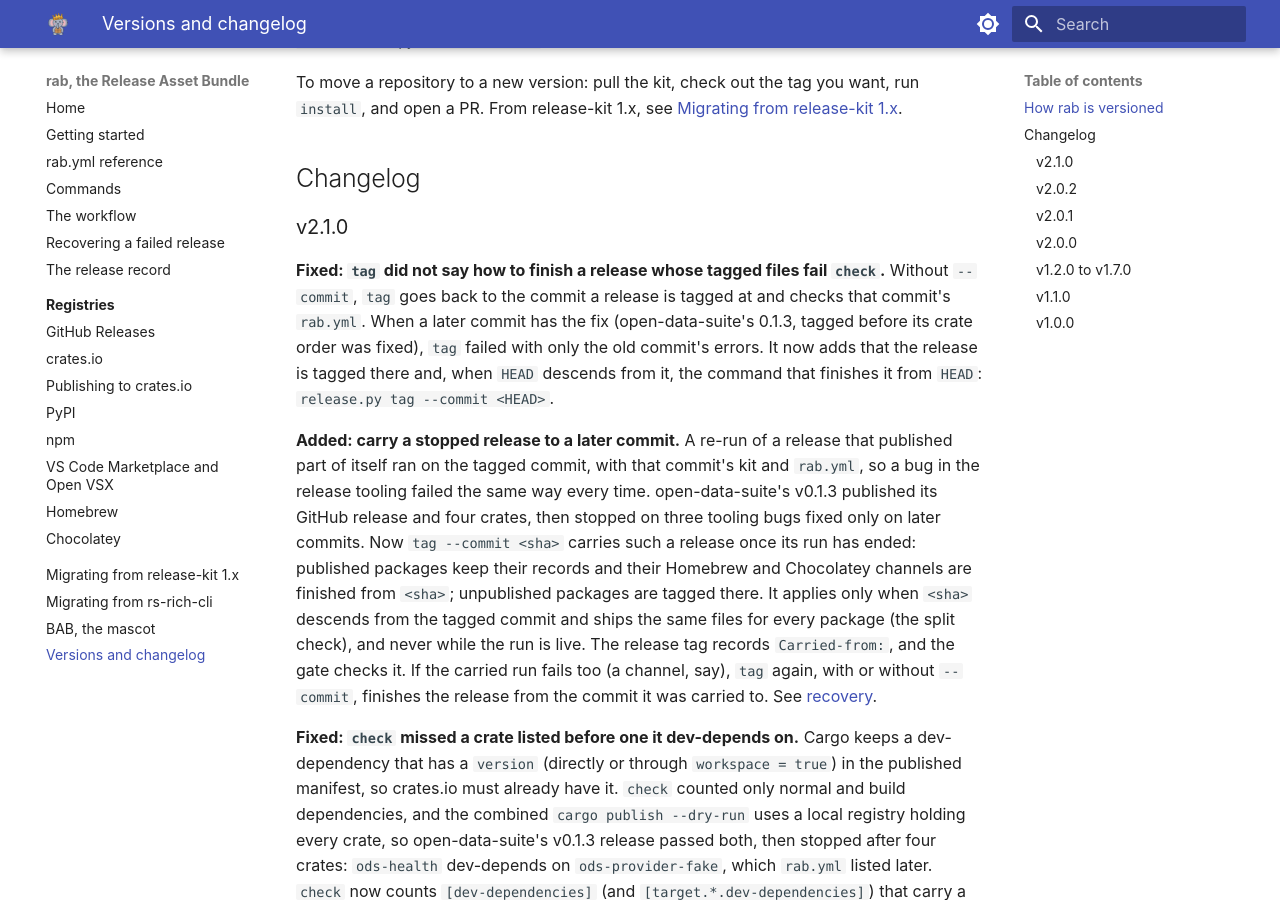
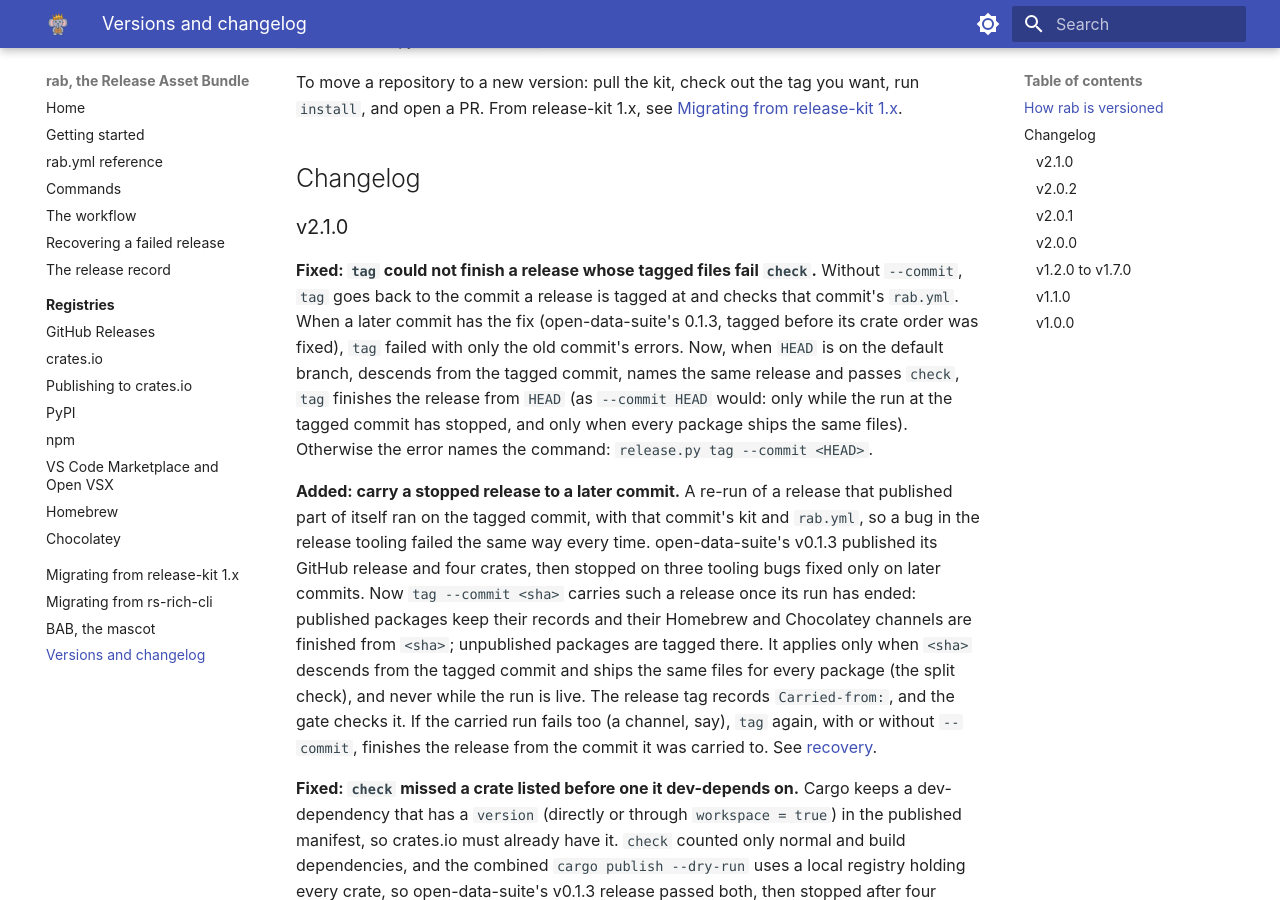
Before and after one commit to buchochelliq-labs/release-asset-bundle, an MkDocs documentation site: the page built from docs/changelog.md, in a window 1280 px wide and 900 px high, scrolled down 900 px. Built offline with MkDocs 1.6.1 and Material for MkDocs 9.7.7, drawn with Linux system fonts in a browser that asks for light colours.

Commit message:
fix(tag): finish from HEAD when it fixes the tagged commit's rab.yml
`release.py tag` without --commit went back to open-data-suite's 0.1.3
commit and failed its crate-order check, though main fixes it. When the
tagged commit fails `check` and HEAD is on the default branch, descends
from it, names the same release and passes, `tag` now finishes the
release from HEAD, as --commit HEAD would: only while the old run has
stopped, and the split check still proves the packages ship the same
files. Otherwise the error names `tag --commit <HEAD>`. In v2.1.0.

Co-Authored-By: Claude Opus 5.5 <noreply@anthropic.com>
Claude-Session: https://claude.ai/code/session_019o28ABji7oKrHhDj6a9qF6

```diff
--- a/docs/changelog.md
+++ b/docs/changelog.md
@@ -45,13 +45,16 @@ want, run `install`, and open a PR. From release-kit 1.x, see
 
 ### v2.1.0
 
-**Fixed: `tag` did not say how to finish a release whose tagged files fail
-`check`.** Without `--commit`, `tag` goes back to the commit a release is
-tagged at and checks that commit's `rab.yml`. When a later commit has the fix
+**Fixed: `tag` could not finish a release whose tagged files fail `check`.**
+Without `--commit`, `tag` goes back to the commit a release is tagged at and
+checks that commit's `rab.yml`. When a later commit has the fix
 (open-data-suite's 0.1.3, tagged before its crate order was fixed), `tag`
-failed with only the old commit's errors. It now adds that the release is
-tagged there and, when `HEAD` descends from it, the command that finishes it
-from `HEAD`: `release.py tag --commit <HEAD>`.
+failed with only the old commit's errors. Now, when `HEAD` is on the default
+branch, descends from the tagged commit, names the same release and passes
+`check`, `tag` finishes the release from `HEAD` (as `--commit HEAD` would:
+only while the run at the tagged commit has stopped, and only when every
+package ships the same files). Otherwise the error names the command:
+`release.py tag --commit <HEAD>`.
 
 **Added: carry a stopped release to a later commit.** A re-run of a release
 that published part of itself ran on the tagged commit, with that commit's
```
Also changed, not shown: docs/commands.md (+3 -1 lines), docs/recovery.md (+2 -1 lines), 2 other files.
